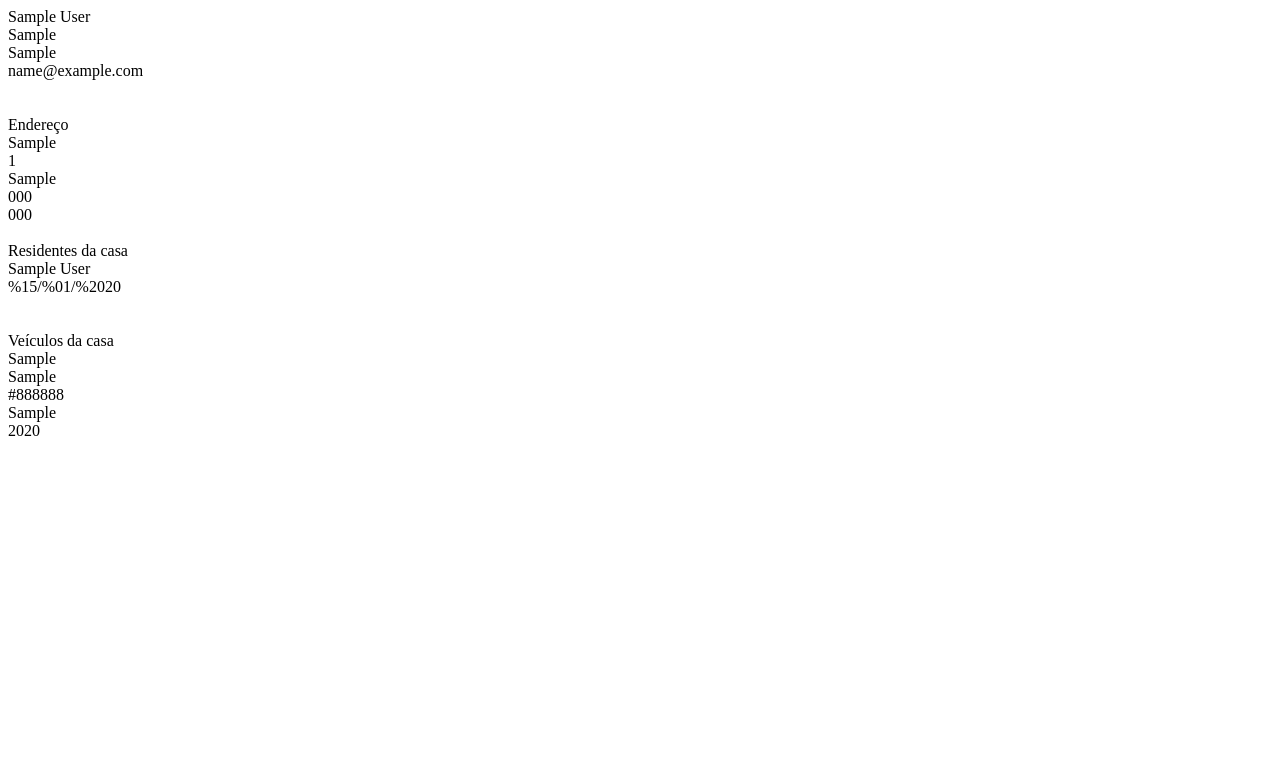
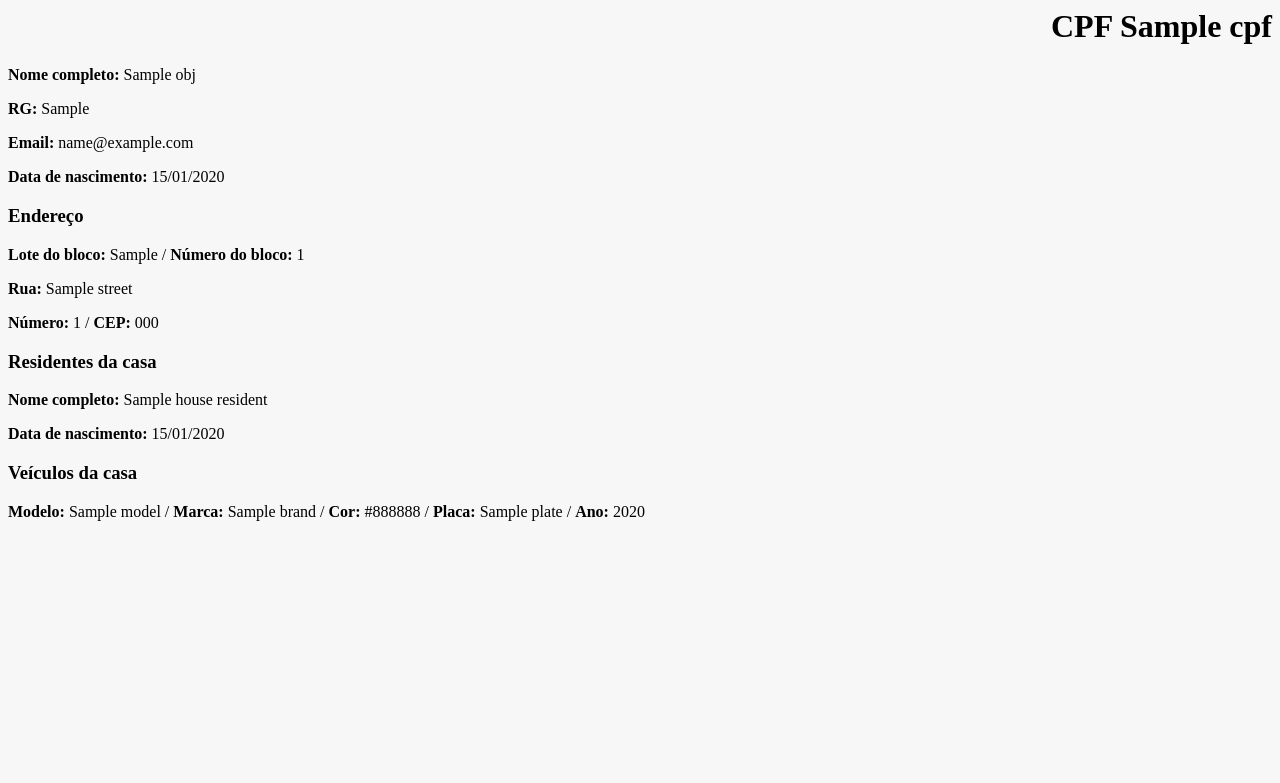
Before and after one commit to vitorh45/residential, a Django app: template resident/templates/resident/resident_data.html in a window 1280 px wide. Shown: the top 783 px of the page. Run offline with Django 3.2, Linux system fonts and the light colour scheme; tables that the repository leaves empty hold one stand-in row (values such as "Sample post"); the template is opened without the code that fills it: values that come from a table or form of the project are taken from there, most other values are stand-ins (such as "Sample title", 1, 10 or a date in 2020).

Commit message:
Export data in admin

```diff
--- a/resident/forms.py
+++ b/resident/forms.py
@@ -9,6 +9,8 @@
 
 
 class ResidentCreationForm(forms.ModelForm):
+    birth_date = forms.DateField(label='Data de nascimento', widget=forms.DateInput(format='%m/%d/%Y'),
+                                 input_formats=['%d/%m/%Y'])
     password1 = forms.CharField(label='Password', widget=forms.PasswordInput)
     password2 = forms.CharField(label='Password confirmation', widget=forms.PasswordInput)
 
--- a/resident/templates/resident/resident_data.html
+++ b/resident/templates/resident/resident_data.html
@@ -1,40 +1,42 @@
-<!DOCTYPE html>
-<html lang="en">
+<html>
 <head>
-    <meta charset="UTF-8">
-    <title>Dados exportados</title>
+  <title>{{ obj.get_full_name }}</title>
+  <style>
+    body {
+      background-color: #f7f7f7;
+    }
+    p {
+      text-align: justify;
+      text-justify: inter-word;
+    }
+    .text-right {
+      text-align: right;
+    }
+  </style>
 </head>
-<body>
+  <body>
+    <h1 class="text-right">CPF {{ obj.cpf }}</h1>
+    <p><b>Nome completo:</b> {{ obj.get_full_name }}</p>
+    <p><b>RG:</b> {{ obj.rg }}</p>
+    <p><b>Email:</b> {{ obj.email }}</p>
+    <p><b>Data de nascimento:</b> {{ obj.birth_date|date:"d/m/Y" }}</p>
 
-{{ resident.get_full_name }}<br>
-{{ resident.cpf }}<br>
-{{ resident.rg }}<br>
-{{ resident.email }}<br>
-{{ resident.birth_of_date }}<br><br>
+    <h3>Endereço</h3>
+    <p><b>Lote do bloco:</b> {{ obj.lot_block }} / <b>Número do bloco:</b> {{ obj.lot_number }}</p>
+    <p><b>Rua:</b> {{ obj.street }}</p>
+    <p><b>Número:</b> {{ obj.number }} / <b>CEP:</b> {{ obj.cep }}</p>
 
+    <h3>Residentes da casa</h3>
+    {% for house_resident in obj.house_resident.all %}
+    <p><b>Nome completo:</b> {{ house_resident.name }}</p>
+    <p><b>Data de nascimento:</b> {{ house_resident.birth_date|date:"d/m/Y" }}</p>
+    {% endfor %}
 
-Endereço<br>
-{{ resident.lot_block }}<br>
-{{ resident.lot_number }}<br>
-{{ resident.street }}<br>
-{{ resident.number }}<br>
-{{ resident.cep }}<br><br>
+    <h3>Veículos da casa</h3>
+    {% for vehicle in obj.vehicle_resident.all %}
+        <p><b>Modelo:</b> {{ vehicle.model }} / <b>Marca:</b> {{ vehicle.brand }} / <b>Cor:</b> {{ vehicle.color }} /
+        <b>Placa:</b> {{ vehicle.plate }} / <b>Ano:</b> {{ vehicle.year }}</p>
+    {% endfor %}
 
-Residentes da casa<br>
-{% for house_resident in resident.house_resident.all %}
-    {{ house_resident.name }}<br>
-    {{ house_resident.birth_date }}<br><br>
-{% endfor %}<br>
-
-Veículos da casa<br>
-{% for vehicle in resident.vehicle_resident.all %}
-    {{ vehicle.model }}<br>
-    {{ vehicle.brand }}<br>
-    {{ vehicle.color }}<br>
-    {{ vehicle.plate }}<br>
-    {{ vehicle.year }}<br><br>
-{% endfor %}<br>
-
-
-</body>
+  </body>
 </html>
--- a/residential/settings.py
+++ b/residential/settings.py
@@ -40,7 +40,8 @@
     'lot',
     'resident',
     'localflavor',
-    'crispy_forms'
+    'crispy_forms',
+    'django_object_actions',
 ]
 
 MIDDLEWARE = [
--- a/residential/urls.py
+++ b/residential/urls.py
@@ -14,12 +14,14 @@
     2. Add a URL to urlpatterns:  path('blog/', include('blog.urls'))
 """
 from django.contrib import admin
-from django.urls import path, include
+from django.urls import path, include, reverse_lazy
 from django.conf.urls.static import static
 from django.conf import settings
+from django.views.generic import RedirectView
 
 
 urlpatterns = [
     path('resident/', include('resident.urls')),
     path('admin/', admin.site.urls),
+    path('', RedirectView.as_view(url=reverse_lazy('login'))),
 ] + static(settings.STATIC_URL, document_root=settings.STATIC_ROOT)
```
Also changed, not shown: requirements.txt (+35 -29 lines), resident/admin.py (+25 -1 lines), resident/templates/resident/register.html (+11 -5 lines).
